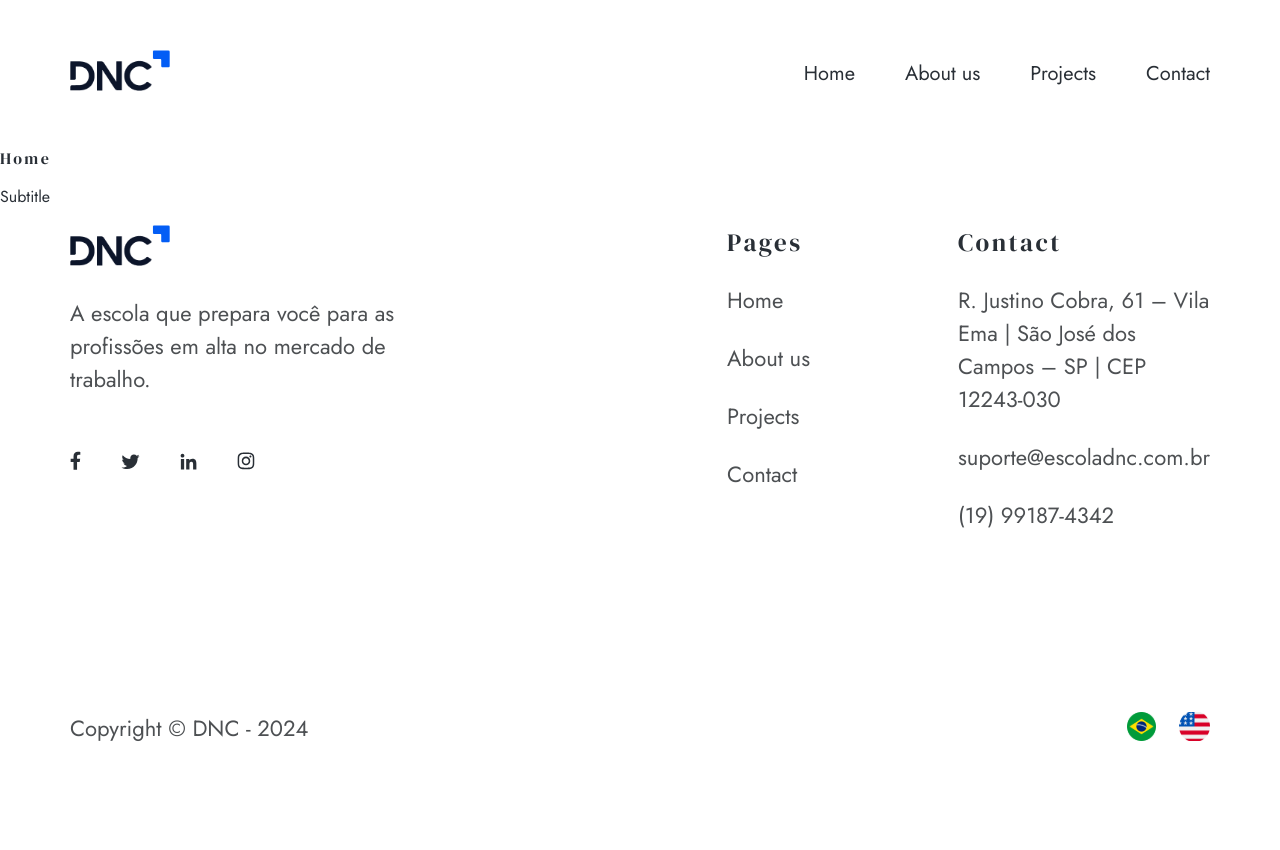
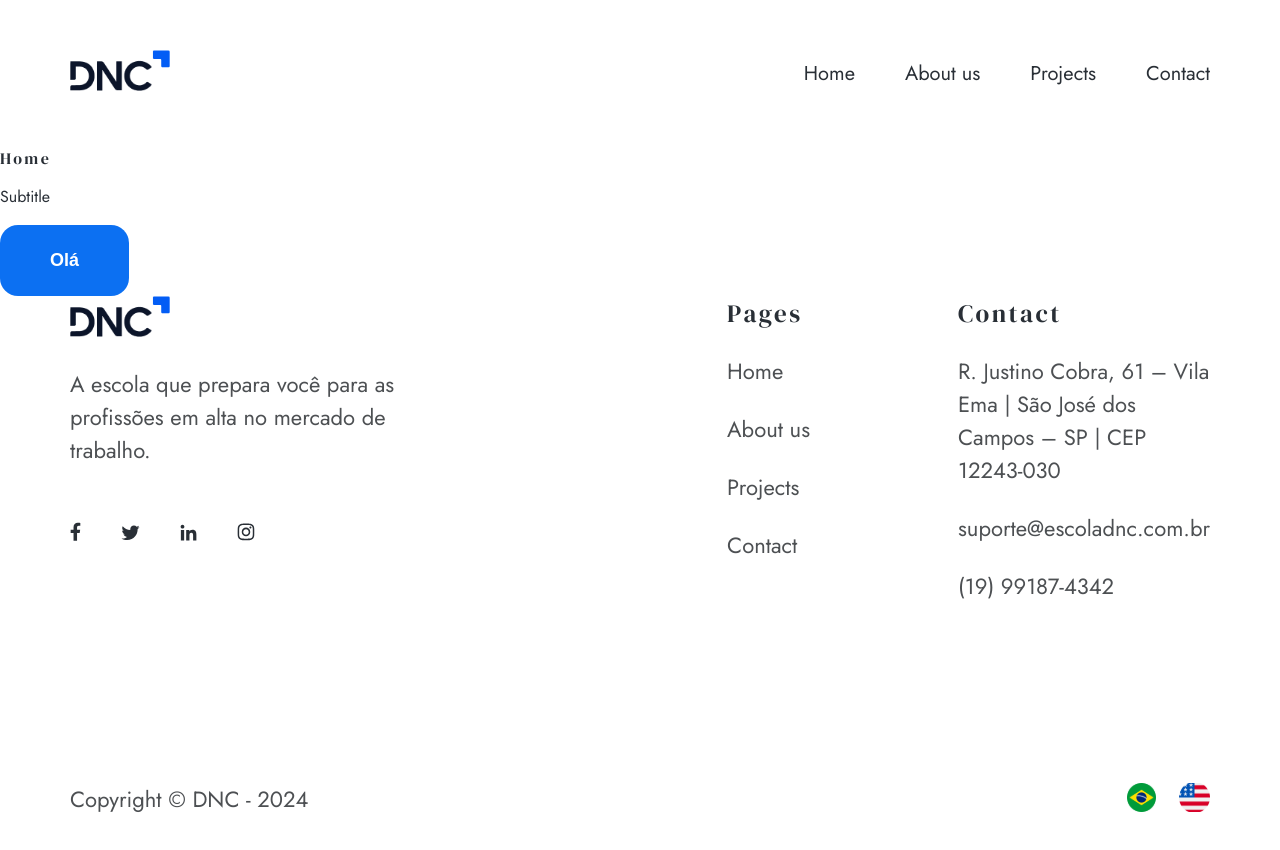
Before and after one commit to Rafael-de-Sa/dnc-arq-rafael-de-sa, a React (Vite) app in the folder dnc-arq-rafael-de-sa/: page / in a window 1280 px wide. Shown: the top 850 px of the page. Before the commit the page ends 800 px from the top, so only its background shows below. Built offline with nearby package versions, Linux system fonts and the light colour scheme.

Commit message:
✨ feat: button component

```diff
--- /dev/null
+++ b/dnc-arq-rafael-de-sa/src/components/Button/Button.jsx
@@ -0,0 +1,12 @@
+import "./Button.css";
+import WhiteArrow from "../../assets/white-arrow.svg";
+
+function Button({ arrow, buttonStyle, loading, children, ...props }) {
+  return (
+    <button className={`button ${buttonStyle}`} {...props}>
+      {children} {arrow && <img src={WhiteArrow} />}
+    </button>
+  );
+}
+
+export default Button;
--- a/dnc-arq-rafael-de-sa/src/pages/Home.jsx
+++ b/dnc-arq-rafael-de-sa/src/pages/Home.jsx
@@ -1,3 +1,4 @@
+import Button from "../components/Button/Button";
 import Header from "../components/Header/Header";
 import Footer from "../components/Footer/Footer";
 
@@ -7,6 +8,7 @@
       <Header />
       <h1>Home</h1>
       <p>Subtitle</p>
+      <Button buttonStyle="primary">Olá</Button>
       <Footer />
     </>
   );
```
